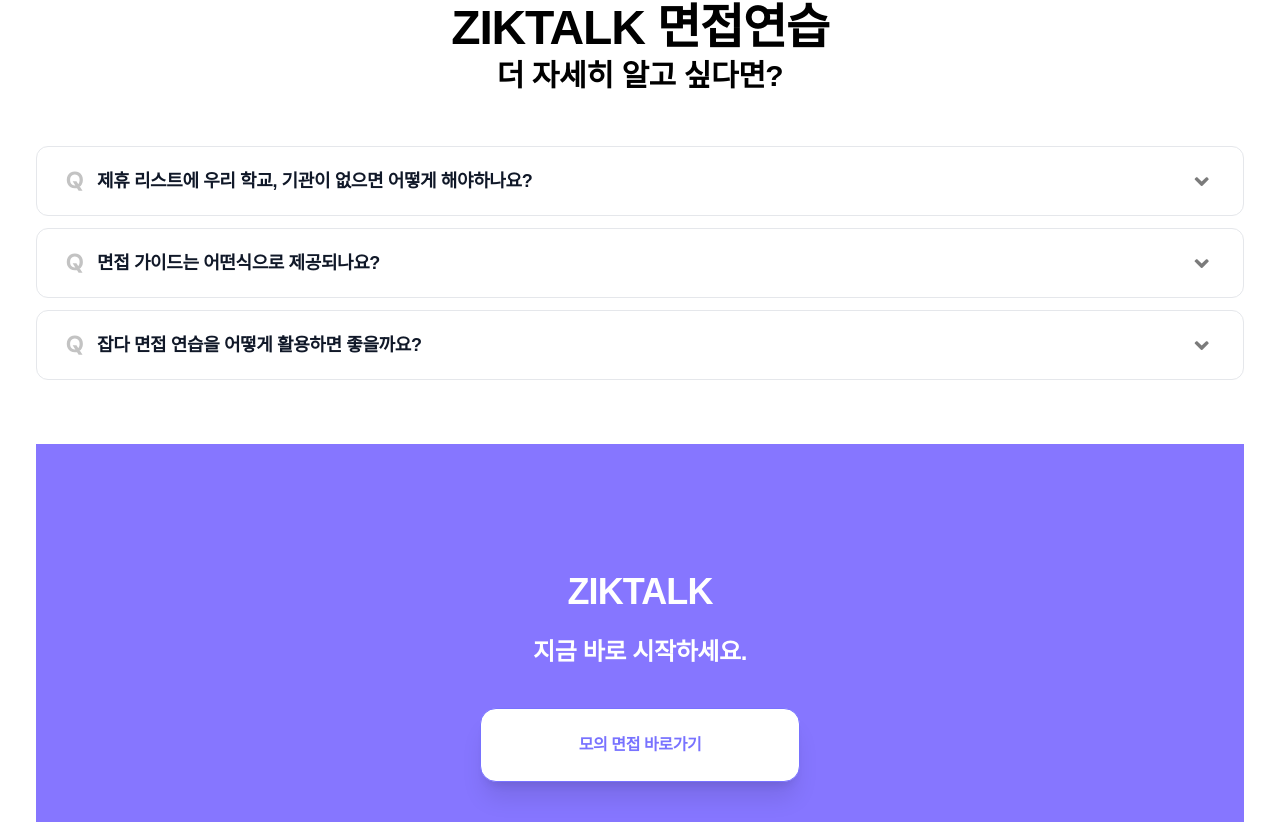
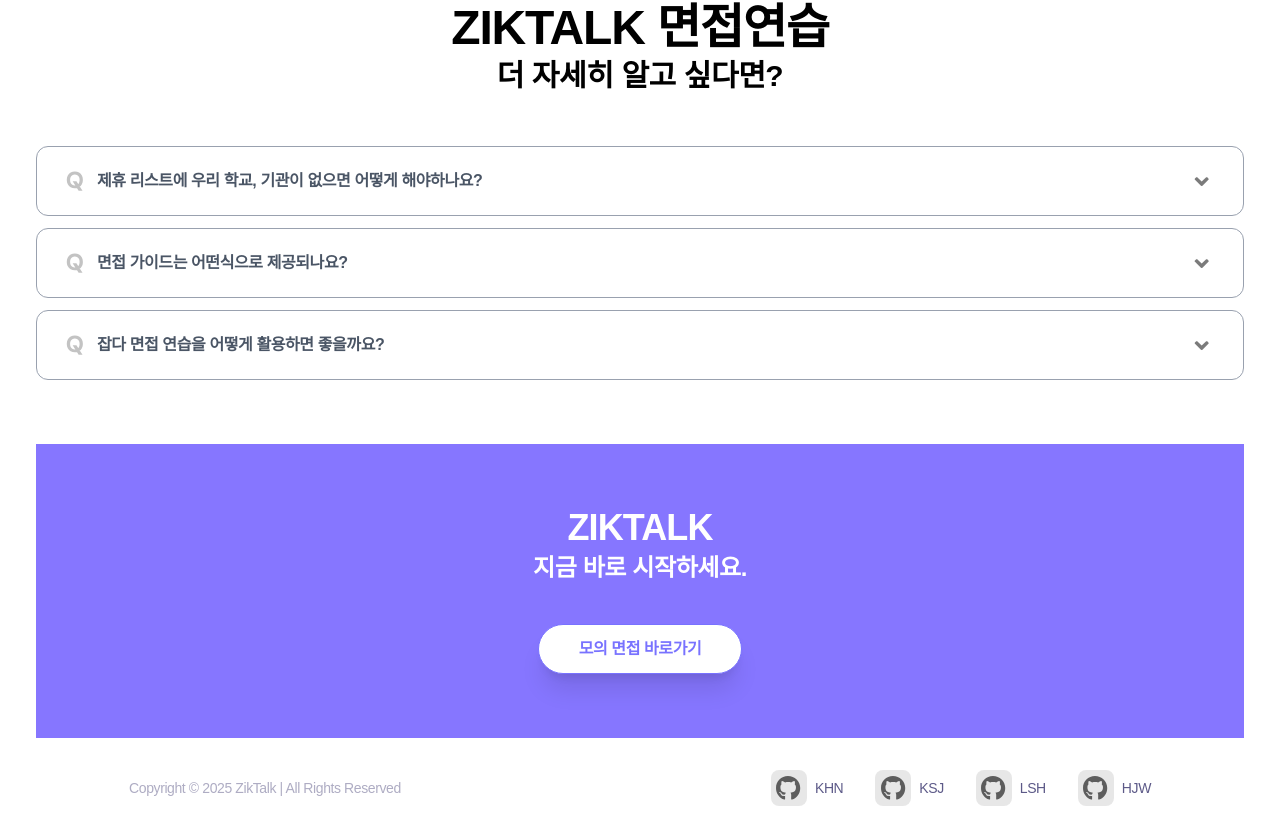
Before and after one commit to ko9612/ZikTalk, a React (Vite) app in the folder client/: page / in a window 1280 px wide. Shown: the part 3038-3860 px from the top of the page. Built offline with nearby package versions, Linux system fonts and the light colour scheme.

Commit message:
테두리색 변경/버튼 크기조절 #14

```diff
--- a/client/src/pages/Landing/_components/BottomSection.jsx
+++ b/client/src/pages/Landing/_components/BottomSection.jsx
@@ -1,15 +1,19 @@
-import React from 'react';
-import Button from '@/components/common/Button';
+import React from "react";
+import Button from "@/components/common/Button";
 
 const BottomSection = () => {
   return (
-    <section className="w-full bg-[#8676FF] py-32 flex flex-col items-center">
-      <h2 className="text-white text-4xl font-extrabold mb-6 tracking-tight">ZIKTALK</h2>
-      <p className="text-white text-2xl font-bold mb-10">지금 바로 시작하세요.</p>
+    <section className="flex w-full flex-col items-center bg-[#8676FF] py-16">
+      <h2 className="mb-1 text-4xl font-extrabold tracking-tight text-white">
+        ZIKTALK
+      </h2>
+      <p className="mb-10 text-2xl font-bold text-white">
+        지금 바로 시작하세요.
+      </p>
       <Button
         shape="bar"
         color="white"
-        className="text-2xl px-16 py-6 rounded-[16px] shadow-xl min-w-[320px]"
+        className="min-w-[100px] rounded-[25px] px-10 py-2 text-2xl shadow-xl"
       >
         모의 면접 바로가기
       </Button>
--- a/client/src/pages/Landing/_components/GuideSection.jsx
+++ b/client/src/pages/Landing/_components/GuideSection.jsx
@@ -25,10 +25,10 @@ const faqList = [
   },
 ];
 
-function autoLineBreak(text) {
-  if (!text) return "";
-  return text.replace(/(\.|\?|\!)/g, "$1\n");
-}
+// function autoLineBreak(text) {
+//   if (!text) return "";
+//   return text.replace(/(\.|\?|\!)/g, "$1\n");
+// }
 
 const GuideSection = () => {
   const [faqs, setFaqs] = React.useState(faqList);
@@ -57,7 +57,7 @@ const GuideSection = () => {
           {faqs.map((faq, idx) => (
             <div
               key={idx}
-              className="w-full cursor-pointer rounded-xl border border-gray-200 bg-white transition-all duration-300"
+              className="w-full cursor-pointer rounded-xl border border-gray-400 bg-white transition-all duration-300"
               style={{ minHeight: 56 }}
               onClick={() => toggleFaq(idx)}
             >
@@ -67,7 +67,8 @@ const GuideSection = () => {
                   alt="Q"
                   className="mr-3 h-5 w-5"
                 />
-                <span className="flex-1 text-left text-lg leading-tight font-semibold text-gray-900">
+                <span className="flex-1 text-left text-base leading-tight font-semibold text-gray-600">
+
                   {faq.question}
                 </span>
                 <span
@@ -92,7 +93,7 @@ const GuideSection = () => {
               <div
                 className={`overflow-hidden rounded-b-2xl bg-white px-6 transition-all duration-300 ${
                   faq.expanded
-                    ? "max-h-[1000px] py-4 opacity-100"
+                    ? "max-h-[100px] py-2 opacity-100"
                     : "max-h-0 py-0 opacity-0"
                 }`}
                 style={{ willChange: "max-height, opacity, padding" }}
@@ -100,24 +101,14 @@ const GuideSection = () => {
                 {/* 답변 섹션 */}
                 {faq.answer && (
                   <div className="mb-4">
-                    <div className="mb-2 text-sm font-medium text-gray-500">
+                    <div className="mb-2 text-sm font-medium text-gray-200">
                     </div>
-                    <div className="rounded-2xl bg-gray-50 p-4 text-base text-gray-800">
+                    <div className="rounded-2xl bg-gray-50 p-4 text-base text-gray-500">
                       {faq.answer}
                     </div>
                   </div>
                 )}
-                {/* 추천 답변 섹션 */}
-                {faq.recommendation && (
-                  <div className="mb-4">
-                    <div className="mb-2 text-sm font-medium text-gray-500">
-                      추천 답변
-                    </div>
-                    <div className="rounded-2xl bg-gray-50 p-4 text-base text-gray-800">
-                      {faq.recommendation}
-                    </div>
-                  </div>
-                )}
+
               </div>
             </div>
           ))}
```
